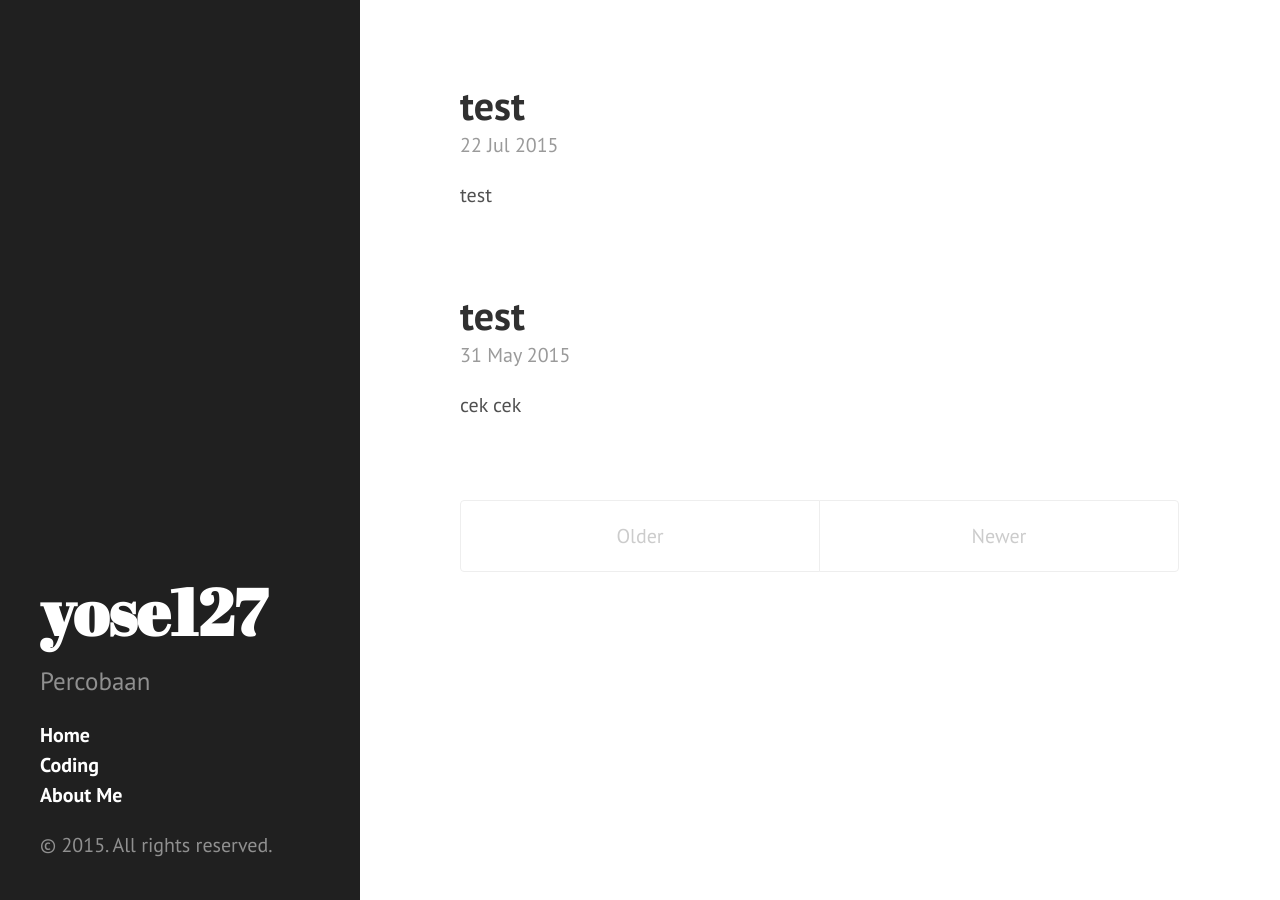
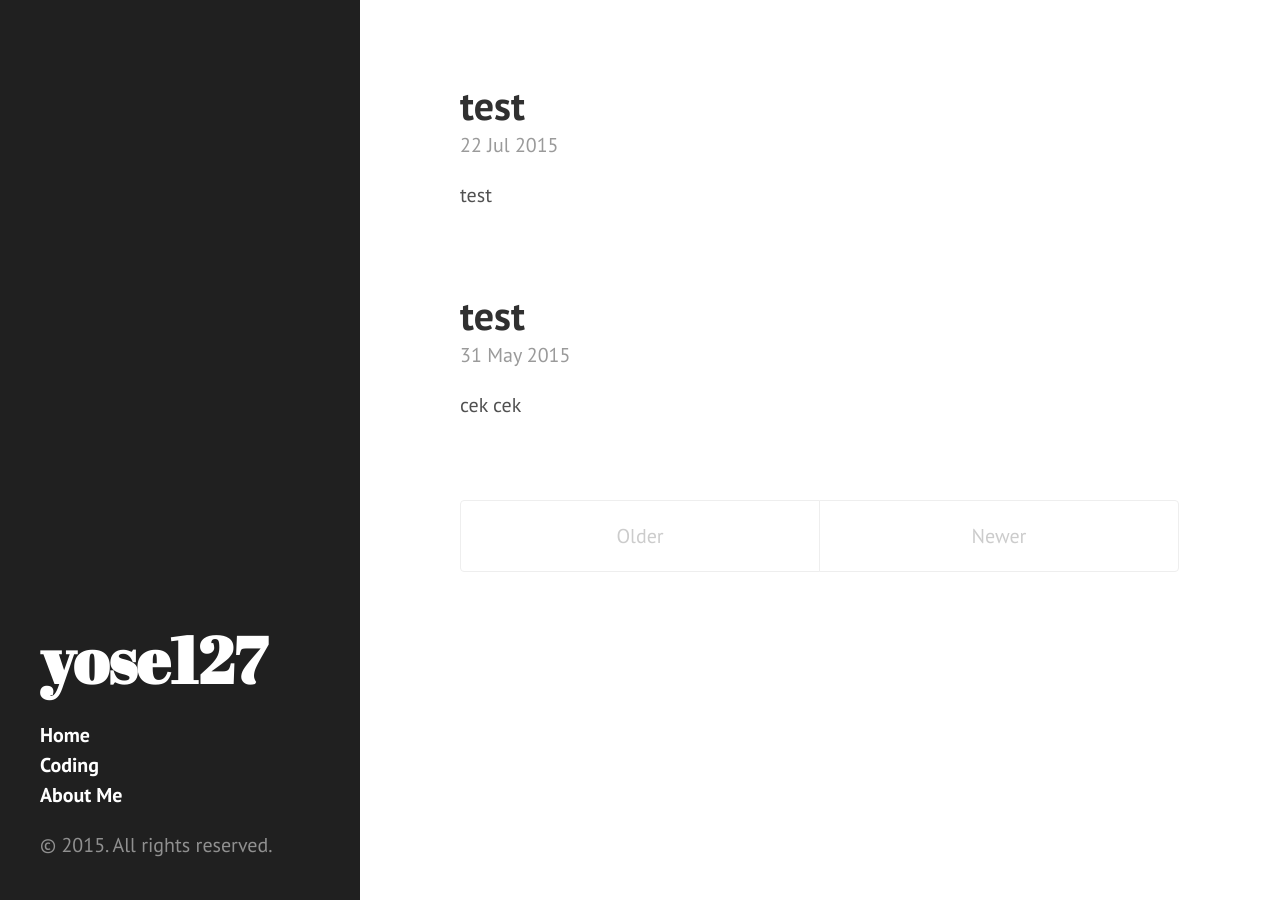
Before and after one commit to yose127/yose127.github.io, a Jekyll site: the page built from index.html, in a window 1280 px wide. Built offline with Jekyll 4.4.1, drawn with Linux system fonts in a browser that asks for light colours; the list of posts is cut into pages by our own code.

Commit message:
Update _config.yml

```diff
--- a/_config.yml
+++ b/_config.yml
@@ -4,5 +4,4 @@ markdown: kramdown
 url: http://yose127.github.io
 title: yose127
 tagline: A log of everyday life
-description: Percobaan
 paginate: 5
```
